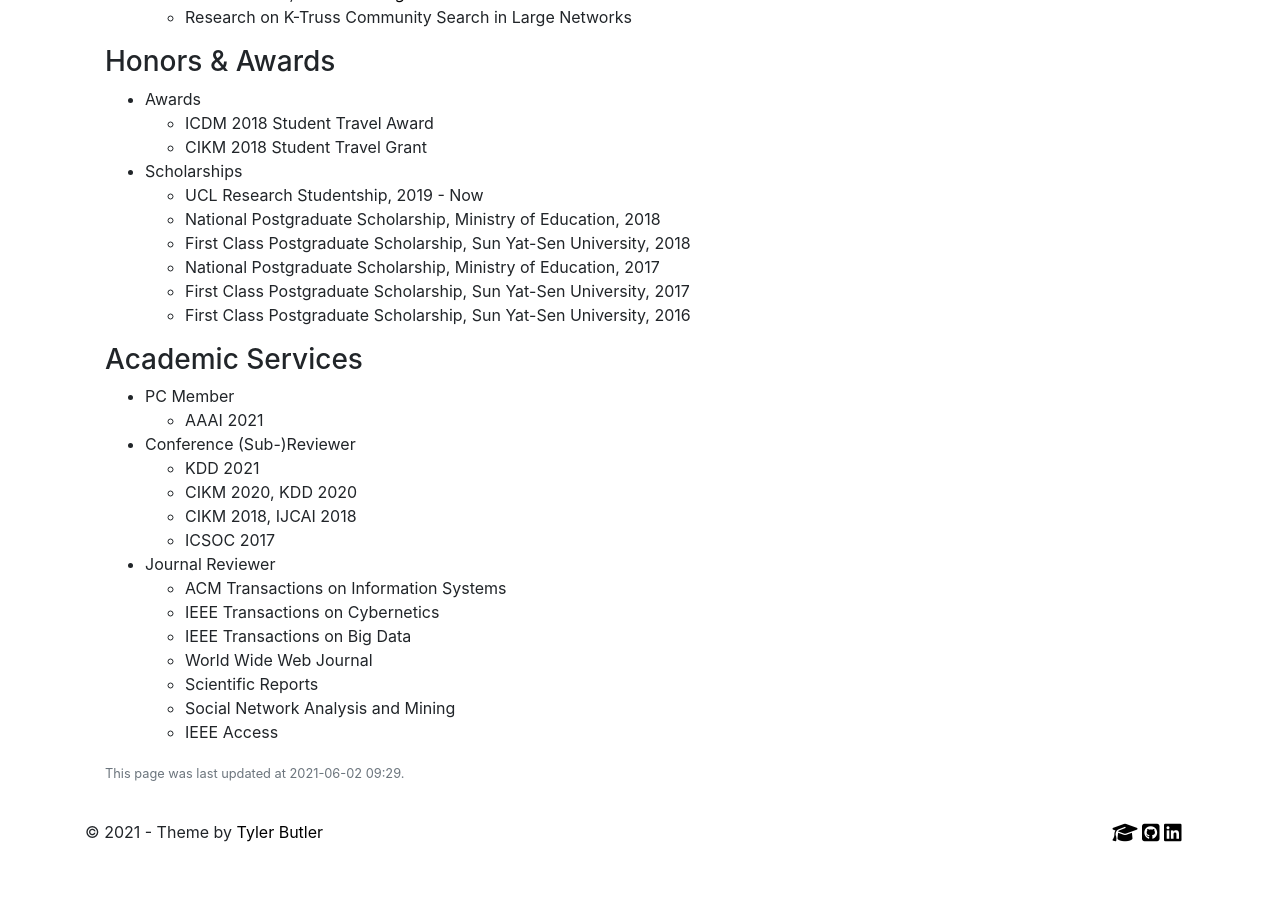
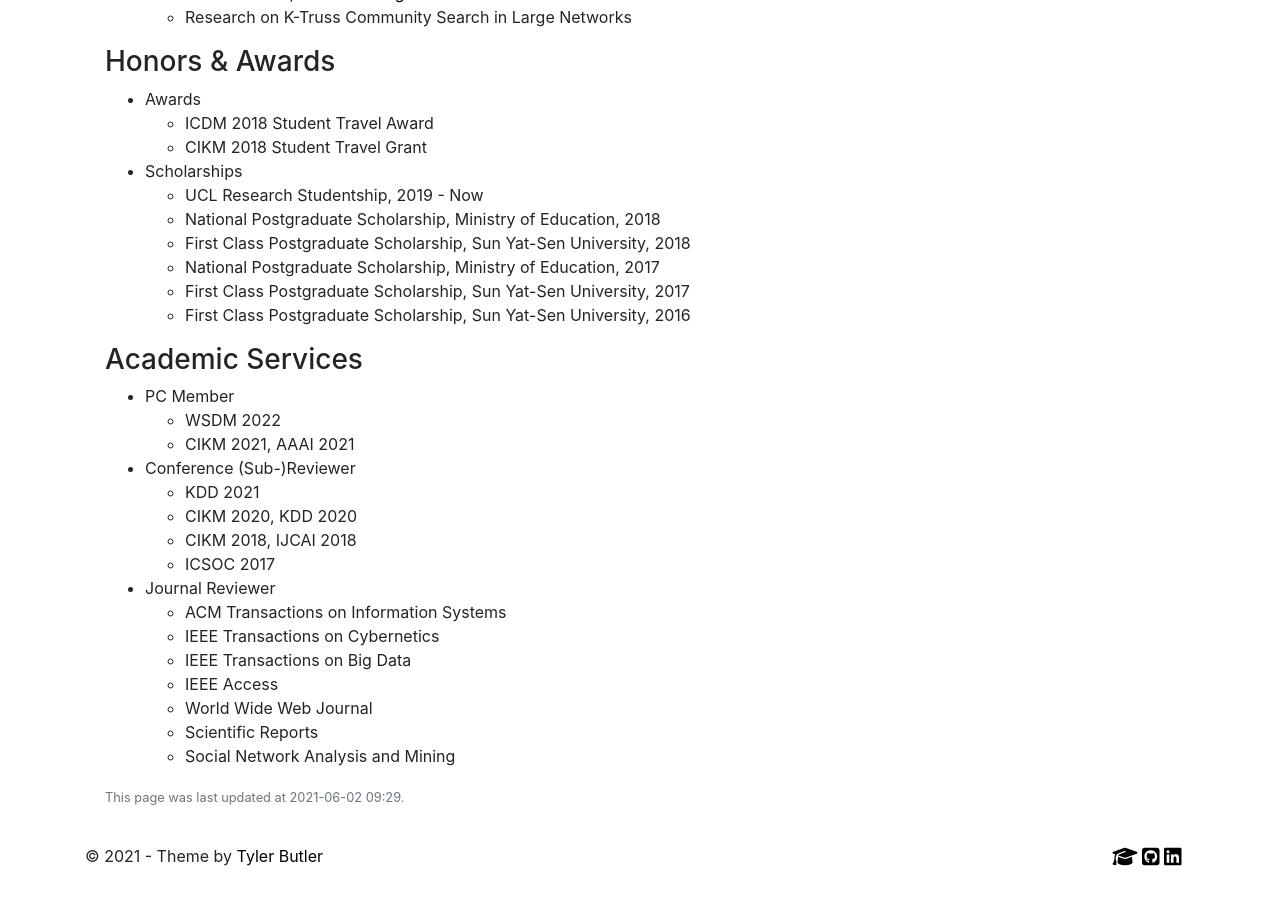
Before and after one commit to smartyfh/marvelous-mars-26de4, a Jekyll site: the page built from pages/about.md, in a window 1280 px wide and 900 px high, scrolled down 888 px. Built offline with Jekyll 4.4.1, drawn with Linux system fonts in a browser that asks for light colours; nearby versions of some CDN libraries; comment, search, counter and statistics services are not loaded; before the commit the page ends 1764 px from its top, so only the background shows below that.

Commit message:
Update about.md

```diff
--- a/pages/about.md
+++ b/pages/about.md
@@ -62,7 +62,8 @@ last-updated: 2020-10-30 5:55 PM
 ### Academic Services
 
 + PC Member
-  - AAAI 2021
+  - WSDM 2022
+  - CIKM 2021, AAAI 2021
 
 + Conference (Sub-)Reviewer
   - KDD 2021
@@ -74,7 +75,7 @@ last-updated: 2020-10-30 5:55 PM
   - ACM Transactions on Information Systems
   - IEEE Transactions on Cybernetics
   - IEEE Transactions on Big Data
+  - IEEE Access
   - World Wide Web Journal
   - Scientific Reports
   - Social Network Analysis and Mining
-  - IEEE Access
```
